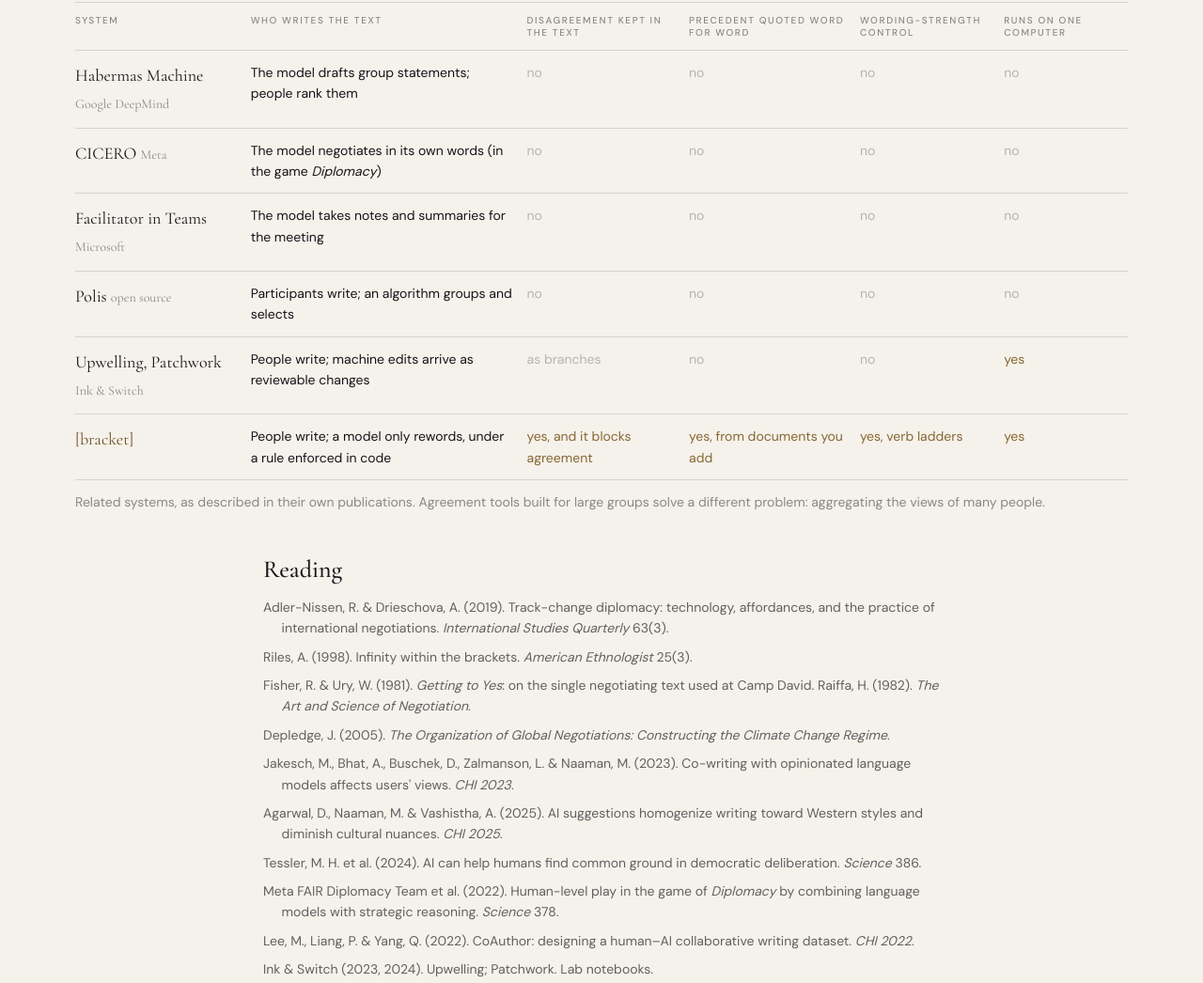
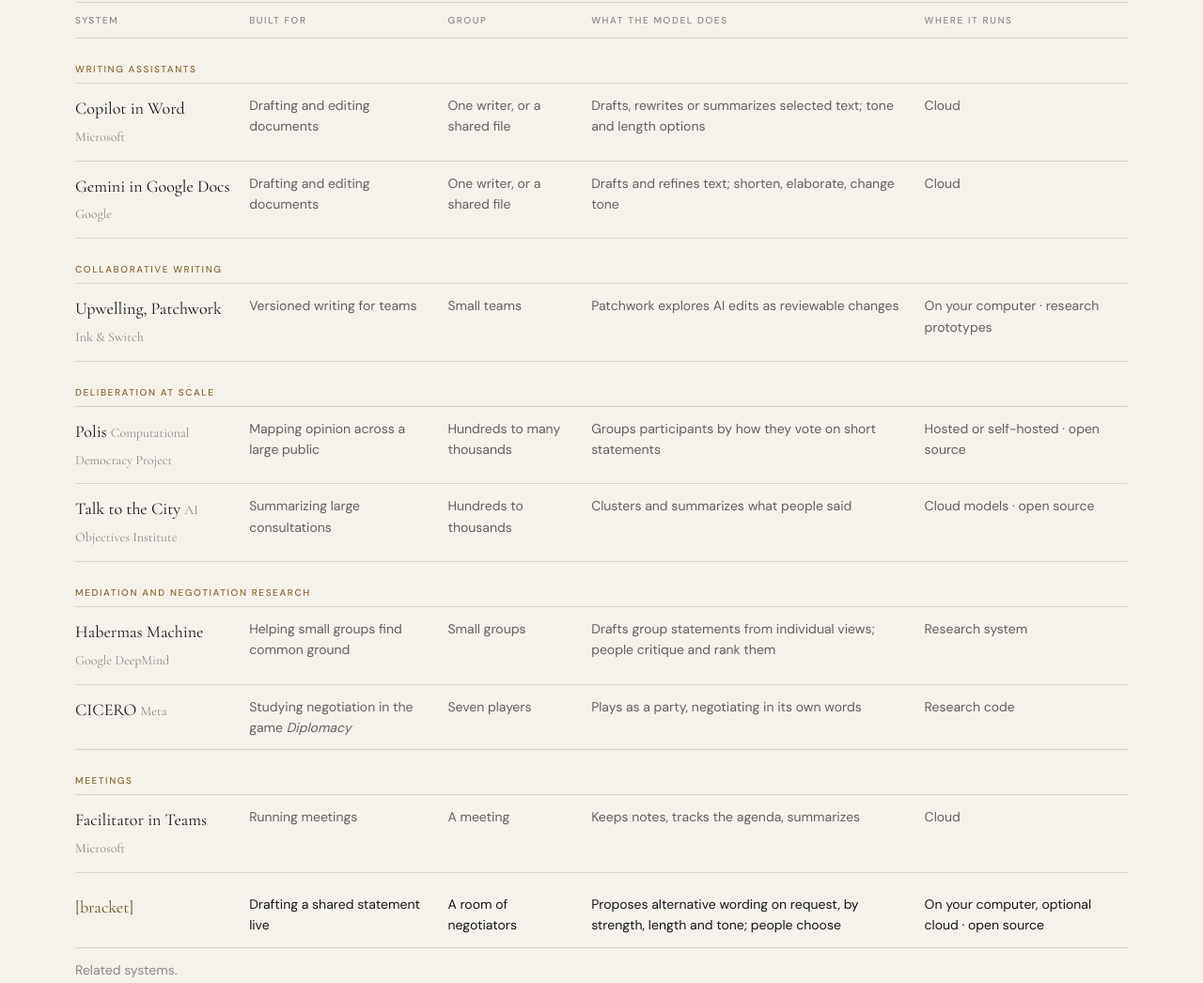
Before and after one commit to computational-statecraft/bracket, a plain HTML site: page site/index.html in a window 1280 px wide. Shown: the part 3323-4369 px from the top of the page at 94% size. Drawn offline with Linux system fonts and the light colour scheme.

Commit message:
Website: a fairer comparison of related systems, grouped by purpose
Co-Authored-By: Claude Opus 5.5 <noreply@anthropic.com>

```diff
--- a/site/index.html
+++ b/site/index.html
@@ -139,15 +139,23 @@
   <div class="wrap">
     <div class="tablewrap">
       <table>
-        <caption class="small" style="text-align:left;caption-side:bottom;padding-top:12px">Related systems, as described in their own publications. Agreement tools built for large groups solve a different problem: aggregating the views of many people.</caption>
-        <thead><tr><th>System</th><th>Who writes the text</th><th>Disagreement kept in the text</th><th>Precedent quoted word for word</th><th>Wording-strength control</th><th>Runs on one computer</th></tr></thead>
+        <caption class="small" style="text-align:left;caption-side:bottom;padding-top:12px">Related systems.</caption>
+        <thead><tr><th scope="col">System</th><th scope="col">Built for</th><th scope="col">Group</th><th scope="col">What the model does</th><th scope="col">Where it runs</th></tr></thead>
         <tbody>
-          <tr><td>Habermas Machine <span class="small">Google DeepMind</span></td><td>The model drafts group statements; people rank them</td><td><span class="n">no</span></td><td><span class="n">no</span></td><td><span class="n">no</span></td><td><span class="n">no</span></td></tr>
-          <tr><td>CICERO <span class="small">Meta</span></td><td>The model negotiates in its own words (in the game <em>Diplomacy</em>)</td><td><span class="n">no</span></td><td><span class="n">no</span></td><td><span class="n">no</span></td><td><span class="n">no</span></td></tr>
-          <tr><td>Facilitator in Teams <span class="small">Microsoft</span></td><td>The model takes notes and summaries for the meeting</td><td><span class="n">no</span></td><td><span class="n">no</span></td><td><span class="n">no</span></td><td><span class="n">no</span></td></tr>
-          <tr><td>Polis <span class="small">open source</span></td><td>Participants write; an algorithm groups and selects</td><td><span class="n">no</span></td><td><span class="n">no</span></td><td><span class="n">no</span></td><td><span class="n">no</span></td></tr>
-          <tr><td>Upwelling, Patchwork <span class="small">Ink &amp; Switch</span></td><td>People write; machine edits arrive as reviewable changes</td><td><span class="n">as branches</span></td><td><span class="n">no</span></td><td><span class="n">no</span></td><td><span class="y">yes</span></td></tr>
-          <tr class="us"><td>[bracket]</td><td>People write; a model only rewords, under a rule enforced in code</td><td><span class="y">yes, and it blocks agreement</span></td><td><span class="y">yes, from documents you add</span></td><td><span class="y">yes, verb ladders</span></td><td><span class="y">yes</span></td></tr>
+          <tr class="grp"><th colspan="5" scope="rowgroup">Writing assistants</th></tr>
+          <tr><td>Copilot in Word <span class="small">Microsoft</span></td><td>Drafting and editing documents</td><td>One writer, or a shared file</td><td>Drafts, rewrites or summarizes selected text; tone and length options</td><td>Cloud</td></tr>
+          <tr><td>Gemini in Google Docs <span class="small">Google</span></td><td>Drafting and editing documents</td><td>One writer, or a shared file</td><td>Drafts and refines text; shorten, elaborate, change tone</td><td>Cloud</td></tr>
+          <tr class="grp"><th colspan="5" scope="rowgroup">Collaborative writing</th></tr>
+          <tr><td>Upwelling, Patchwork <span class="small">Ink &amp; Switch</span></td><td>Versioned writing for teams</td><td>Small teams</td><td>Patchwork explores AI edits as reviewable changes</td><td>On your computer · research prototypes</td></tr>
+          <tr class="grp"><th colspan="5" scope="rowgroup">Deliberation at scale</th></tr>
+          <tr><td>Polis <span class="small">Computational Democracy Project</span></td><td>Mapping opinion across a large public</td><td>Hundreds to many thousands</td><td>Groups participants by how they vote on short statements</td><td>Hosted or self-hosted · open source</td></tr>
+          <tr><td>Talk to the City <span class="small">AI Objectives Institute</span></td><td>Summarizing large consultations</td><td>Hundreds to thousands</td><td>Clusters and summarizes what people said</td><td>Cloud models · open source</td></tr>
+          <tr class="grp"><th colspan="5" scope="rowgroup">Mediation and negotiation research</th></tr>
+          <tr><td>Habermas Machine <span class="small">Google DeepMind</span></td><td>Helping small groups find common ground</td><td>Small groups</td><td>Drafts group statements from individual views; people critique and rank them</td><td>Research system</td></tr>
+          <tr><td>CICERO <span class="small">Meta</span></td><td>Studying negotiation in the game <em>Diplomacy</em></td><td>Seven players</td><td>Plays as a party, negotiating in its own words</td><td>Research code</td></tr>
+          <tr class="grp"><th colspan="5" scope="rowgroup">Meetings</th></tr>
+          <tr><td>Facilitator in Teams <span class="small">Microsoft</span></td><td>Running meetings</td><td>A meeting</td><td>Keeps notes, tracks the agenda, summarizes</td><td>Cloud</td></tr>
+          <tr class="us"><td>[bracket]</td><td>Drafting a shared statement live</td><td>A room of negotiators</td><td>Proposes alternative wording on request, by strength, length and tone; people choose</td><td>On your computer, optional cloud · open source</td></tr>
         </tbody>
       </table>
     </div>
@@ -165,6 +173,7 @@
       <li>Meta FAIR Diplomacy Team et al. (2022). Human-level play in the game of <em>Diplomacy</em> by combining language models with strategic reasoning. <em>Science</em> 378.</li>
       <li>Lee, M., Liang, P. &amp; Yang, Q. (2022). CoAuthor: designing a human–AI collaborative writing dataset. <em>CHI 2022</em>.</li>
       <li>Ink &amp; Switch (2023, 2024). Upwelling; Patchwork. Lab notebooks.</li>
+      <li>Small, C., Bjorkegren, M., Erkkilä, T., Shaw, L. &amp; Megill, C. (2021). Polis: scaling deliberation by mapping high-dimensional opinion spaces. <em>Recerca</em> 26(2).</li>
     </ul>
   </div>
 </section>
--- a/site/style.css
+++ b/site/style.css
@@ -182,8 +182,10 @@ table { border-collapse: collapse; width: 100%; min-width: 720px; font-size: 14p
 th, td { text-align: left; padding: 12px 14px 12px 0; border-bottom: 1px solid var(--hair); vertical-align: top; }
 th { font: 500 10px var(--sans); letter-spacing: .16em; text-transform: uppercase; color: var(--faint); }
 td:first-child { font-family: var(--serif); font-size: 18px; }
-tr.us td { color: var(--fg); } tr.us td:first-child { color: var(--brass-strong); }
-td .y { color: var(--brass); } td .n { color: var(--ghost); }
+tbody tr.us td { color: var(--fg); } tr.us td:first-child { color: var(--brass-strong); }
+tbody td:not(:first-child) { color: var(--dim); }
+tr.grp th { padding: 26px 0 8px; color: var(--brass); border-bottom: 1px solid var(--hair); }
+tr.us td { padding-top: 22px; border-top: 1px solid var(--brass); }
 
 /* ---------- download ---------- */
 .dl { display: grid; grid-template-columns: repeat(auto-fit, minmax(220px, 1fr)); gap: 16px; margin-top: 30px; }
```
